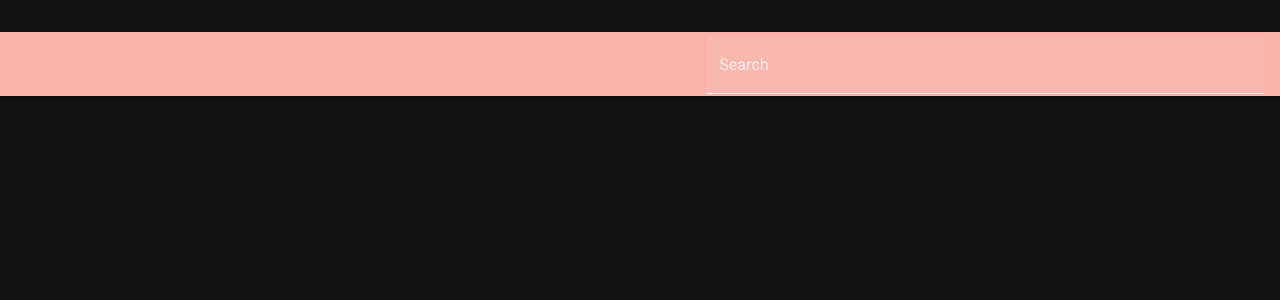
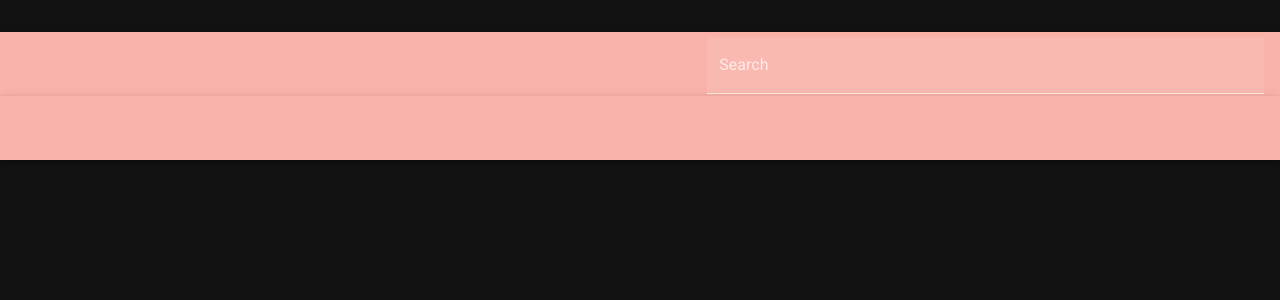
Before and after one commit to gogia/coinview, a Vue app: page /#/ in a window 1280 px wide. Shown: the top 300 px of the page. Built offline with nearby package versions, Linux system fonts and the light colour scheme.

Commit message:
Working on getting bottom bar positioned correctly

```diff
--- a/src/components/BottomBar.vue
+++ b/src/components/BottomBar.vue
@@ -1,7 +1,8 @@
 <template>
-  <v-toolbar bottom> </v-toolbar>
+  <v-toolbar bottom style="width: 100%" color="#FAB3A9"></v-toolbar>
 </template>
 
-<script>
-export default {};
+<script lang="ts">
+import Vue from "vue";
+export default Vue.extend({});
 </script>
--- a/src/components/MainPage.vue
+++ b/src/components/MainPage.vue
@@ -1,16 +1,20 @@
 <template>
-<TopBar>
-</TopBar>
+  <div>
+    <TopBar> </TopBar>
+
+    <BottomBar> </BottomBar>
+  </div>
 </template>
 
 <script lang="ts">
 import Vue from "vue";
 import TopBar from "./TopBar.vue";
+import BottomBar from "./BottomBar.vue";
 
 export default Vue.extend({
-    components: {
-    TopBar
-  },
-
+  components: {
+    TopBar,
+    BottomBar
+  }
 });
 </script>
--- a/src/components/TopBar.vue
+++ b/src/components/TopBar.vue
@@ -19,8 +19,6 @@
 </template>
 
 <script lang="ts">
-import Vue from 'vue'
-export default Vue.extend({
-
-})
+import Vue from "vue";
+export default Vue.extend({});
 </script>
```
